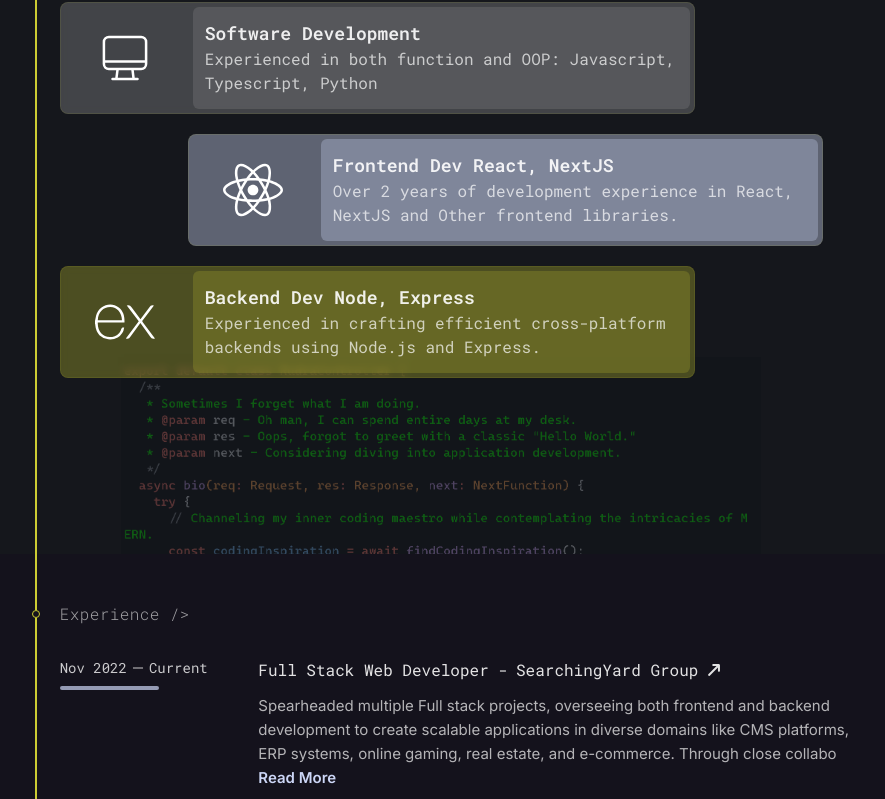
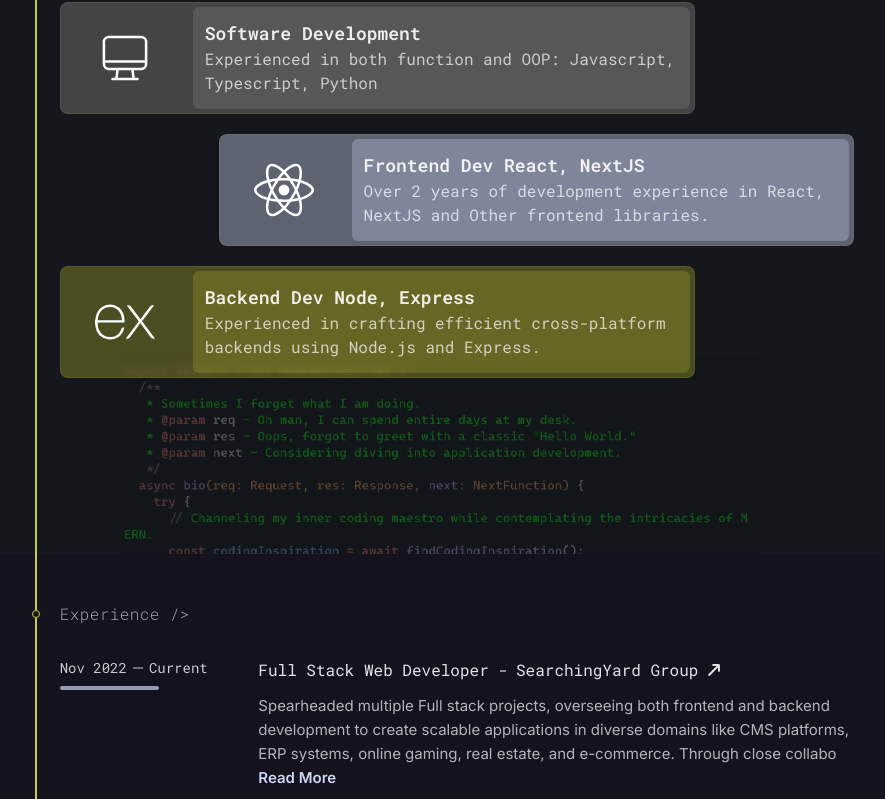
Before and after one commit to ChandanPatnaik/portfolio, a Next.js app: page / in a window 1280 px wide. Shown: the part 1446-2245 px from the top of the page, without its empty margins (199-1084 px from the left). Built offline with nearby package versions, Linux system fonts and the light colour scheme.

Commit message:
minor changes

```diff
--- a/src/components/home/Expertise.tsx
+++ b/src/components/home/Expertise.tsx
@@ -74,7 +74,18 @@
             {/* <ExpertiseDetails /> */}
             <div className="w-full flex flex-col gap-5">
               {expertiseData.map((curExpertise, i) => (
-                <ExpertiseCard key={i} curExpertise={curExpertise} index={i} />
+                <div
+                  key={i}
+                  className={`w-full flex ${
+                    i === 1 ? "justify-end " : "justify-start"
+                  }`}
+                >
+                  <ExpertiseCard
+                    key={i}
+                    curExpertise={curExpertise}
+                    index={i}
+                  />
+                </div>
               ))}
             </div>
           </div>
@@ -96,54 +107,6 @@
   );
 };
 
-const ExpertiseDetails = () => {
-  return (
-    <section
-      className={`w-full grid grid-cols-1 md:grid-cols-2 lg:grid-cols-3 rounded-md h-full md:border-2 border-milk/30 `}
-    >
-      {expertiseData.map((curStack, index) => (
-        <div key={index}>
-          <div
-            className={`flex flex-col text-white h-full md:px-4 py-4 md:py-7 gap-3  border-milk/30 ${
-              index !== 2
-                ? "md:border-r-2 md:border-b-2 lg:border-b-0 border-b-0"
-                : "md:border-r-2 lg:border-r-0 border-r-0"
-            }`}
-          >
-            <div className="flex items-center gap-3 text-light-sky text-[Inter]">
-              <div className="text-5xl">{curStack.icon}</div>
-              <div className="text-lg leading-6 font-semibold">
-                {curStack.heading}
-              </div>
-            </div>
-            <div className="flex flex-col">
-              <p className="text-milk/50">{`anonymous(){`}</p>
-              <p className="pl-4 text-sm md:text-[15px] py-1 text-milk/80">
-                {curStack.description?.split("")?.map((data, i) => (
-                  <motion.span
-                    viewport={{ once: true }}
-                    initial={{ scale: 0, opacity: 0 }}
-                    whileInView={{ scale: 1, opacity: 1 }}
-                    transition={{ duration: 1, delay: i * index * 0.02 }}
-                    exit={{ scale: 0, opacity: 0 }}
-                    key={i}
-                  >
-                    {data}
-                  </motion.span>
-                ))}
-              </p>
-              <p className="text-milk/50">{`}`}</p>
-            </div>
-          </div>
-        </div>
-      ))}
-      <div className="text-lg hidden md:block lg:hidden font-semibold leading-6 md:px-4 py-4 md:py-7 text-milk/70">
-        {`The first message sent over the internet was "LOG". "LOGIN" was the original intended message but the entire system crashed. This was done at MIT.`}
-      </div>
-    </section>
-  );
-};
-
 const ExpertiseCard = ({
   curExpertise,
   index,
@@ -154,13 +117,11 @@
   return (
     <motion.div
       viewport={{ once: true }}
-      initial={{ x: 120 }}
+      initial={{ x: index === 1 ? 220 : 120 }}
       whileInView={{ x: 0 }}
-      transition={{ duration: 0.5, delay: index * 0.2 }}
-      exit={{ x: 120 }}
-      className={`flex w-full flex-col md:flex-row md:w-11/12 lg:w-4/5 border overflow-hidden border-light-yellow/10 backdrop-blur-sm rounded-lg md:h-28 common-transition ${
-        curExpertise.outerClass
-      } ${index % 2 ? "md:!translate-x-32" : "translate-x-0"}`}
+      transition={{ duration: 0.6, delay: index * 0.2 }}
+      exit={{ x: index === 1 ? 220 : 120 }}
+      className={`flex w-full flex-col md:flex-row md:w-11/12 lg:w-4/5 border overflow-hidden border-light-yellow/10 backdrop-blur-sm rounded-lg md:h-28 common-transition ${curExpertise.outerClass}`}
     >
       <div className="p-3 md:p-0 w-full md:w-28 lg:w-32 h-full text-6xl text-white flex items-center md:justify-center">
         {curExpertise.icon}
--- a/src/hooks/index.ts
+++ b/src/hooks/index.ts
@@ -1,3 +1,4 @@
+export { default as useCustomScrolling } from "./useCustomScrolling";
 export { default as useIsMounted } from "./useIsMounted";
 export { default as useScrollPosition } from "./useScrollPosition";
 export { default as useSpotLight } from "./useSpotLight";
--- a/src/pages/_app.tsx
+++ b/src/pages/_app.tsx
@@ -1,5 +1,5 @@
 import { CustomCursor } from "@/components/core";
-import useCustomScrolling from "@/hooks/useCustomScrolling";
+import { useCustomScrolling } from "@/hooks";
 import "@/styles/globals.css";
 import type { AppProps } from "next/app";
 import "slick-carousel/slick/slick-theme.css";
```
